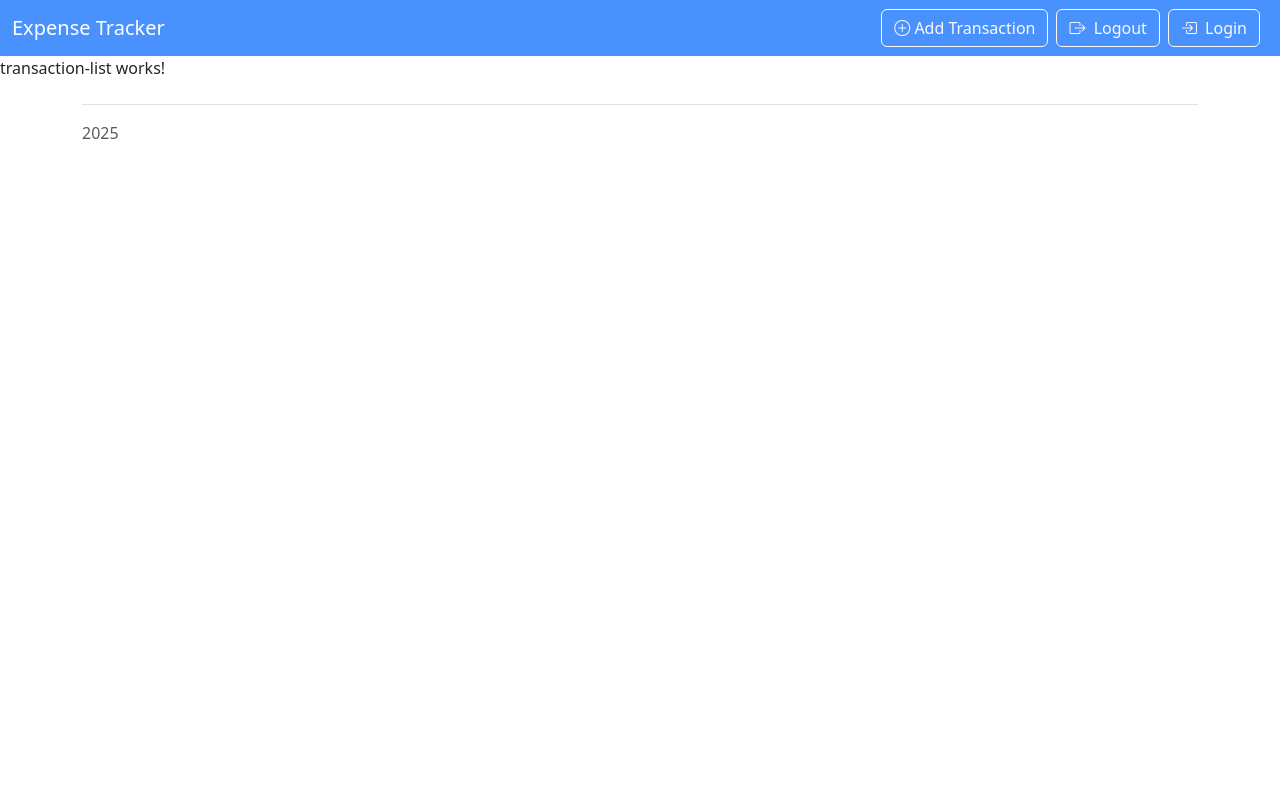
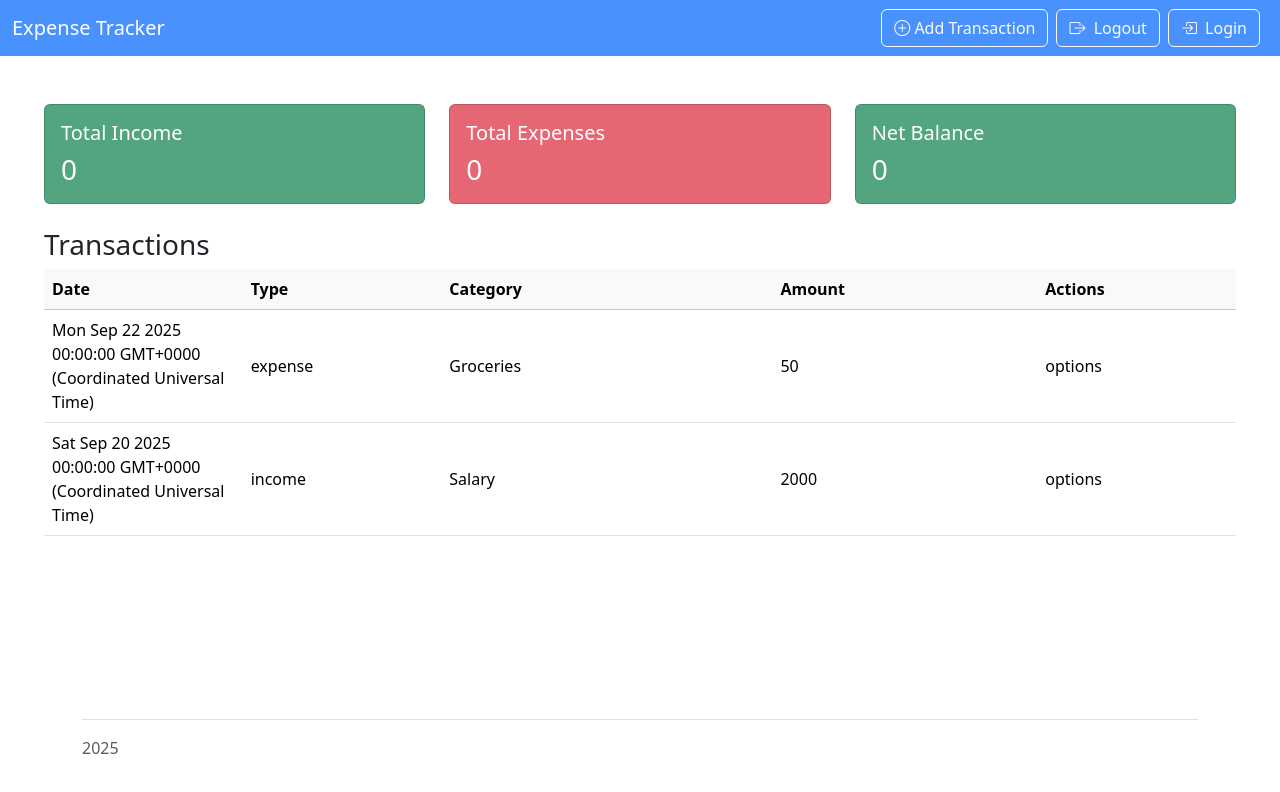
Before and after one commit to NaveenManjappa/angular-dotnet-playground, an Angular app in the folder ExpensesTracker/Expenses.UI/: page /transactions in a window 1280 px wide. Shown: the top 792 px of the page. Built offline with nearby package versions, Linux system fonts and the light colour scheme.

Commit message:
ExpensesTracker Designing the transactions list component

```diff
--- a/ExpensesTracker/Expenses.UI/src/app/app.css
+++ b/ExpensesTracker/Expenses.UI/src/app/app.css
@@ -0,0 +1,10 @@
+.app-container {
+  display: flex;
+  flex-direction: column;
+  min-height: 100vh;
+}
+
+main {
+  flex: 1;
+  padding: 20px;
+}
--- a/ExpensesTracker/Expenses.UI/src/app/app.html
+++ b/ExpensesTracker/Expenses.UI/src/app/app.html
@@ -1,3 +1,7 @@
-<app-header></app-header>
-<router-outlet></router-outlet>
-<app-footer></app-footer>
+<div class="app-container">
+  <app-header></app-header>
+  <main>
+    <router-outlet></router-outlet>
+  </main>
+  <app-footer></app-footer>
+</div>
--- a/ExpensesTracker/Expenses.UI/src/app/components/transaction-list/transaction-list.html
+++ b/ExpensesTracker/Expenses.UI/src/app/components/transaction-list/transaction-list.html
@@ -1 +1,57 @@
-<p>transaction-list works!</p>
+<div class="container-fluid px-4">
+  <div class="row g-4 mb-4 mt-1">
+      <div class="col-md-4">
+        <div class="card h-100 bg-success bg-opacity-75 text-white">
+          <div class="card-body">
+            <h5 class="card-title">Total Income</h5>
+            <h3 class="card-text">0</h3>
+          </div>
+        </div>
+      </div>
+
+      <div class="col-md-4">
+        <div class="card h-100 bg-danger bg-opacity-75 text-white">
+          <div class="card-body">
+            <h5 class="card-title">Total Expenses</h5>
+            <h3 class="card-text">0</h3>
+          </div>
+        </div>
+      </div>
+
+      <div class="col-md-4">
+        <div class="card h-100 bg-success bg-opacity-75 text-white">
+          <div class="card-body">
+            <h5 class="card-title">Net Balance</h5>
+            <h3 class="card-text">0</h3>
+          </div>
+        </div>
+      </div>
+
+  </div>
+
+  <h3>Transactions</h3>
+  <div class="table-responsive">
+    <table class="table table-hover align-middle">
+      <thead class="table-light">
+        <tr>
+          <th style="width: 15%;">Date</th>
+          <th style="width: 15%;">Type</th>
+          <th style="width: 25%;">Category</th>
+          <th style="width: 20%;">Amount</th>
+          <th style="width: 15%;">Actions</th>
+        </tr>
+      </thead>
+      <tbody>
+        @for (transaction of transactions; track transaction) {
+          <tr>
+            <td>{{ transaction.createdAt}}</td>
+            <td>{{ transaction.type}}</td>
+            <td>{{ transaction.category}}</td>
+            <td>{{ transaction.amount}}</td>
+            <td>options</td>
+          </tr>
+        }
+      </tbody>
+    </table>
+  </div>
+</div>
--- a/ExpensesTracker/Expenses.UI/src/app/components/transaction-list/transaction-list.ts
+++ b/ExpensesTracker/Expenses.UI/src/app/components/transaction-list/transaction-list.ts
@@ -1,11 +1,32 @@
 import { Component } from '@angular/core';
+import { Transaction } from '../../models/transaction';
+import { CommonModule } from '@angular/common';
+
+'@angular/common';
 
 @Component({
   selector: 'app-transaction-list',
-  imports: [],
+  imports: [CommonModule],
   templateUrl: './transaction-list.html',
   styleUrl: './transaction-list.css'
 })
 export class TransactionList {
-
+  transactions:Transaction[] = [
+    {
+      id: 1,
+      type: 'expense',
+      category: 'Groceries',
+      amount: 50.00,
+      createdAt: new Date('2025-09-22'),
+      updatedAt: new Date('2025-09-22')
+    },
+    {
+      id: 2,
+      type: 'income',
+      category: 'Salary',
+      amount: 2000.00,
+      createdAt: new Date('2025-09-20'),
+      updatedAt: new Date('2025-09-20')
+    }
+  ];
 }
```
